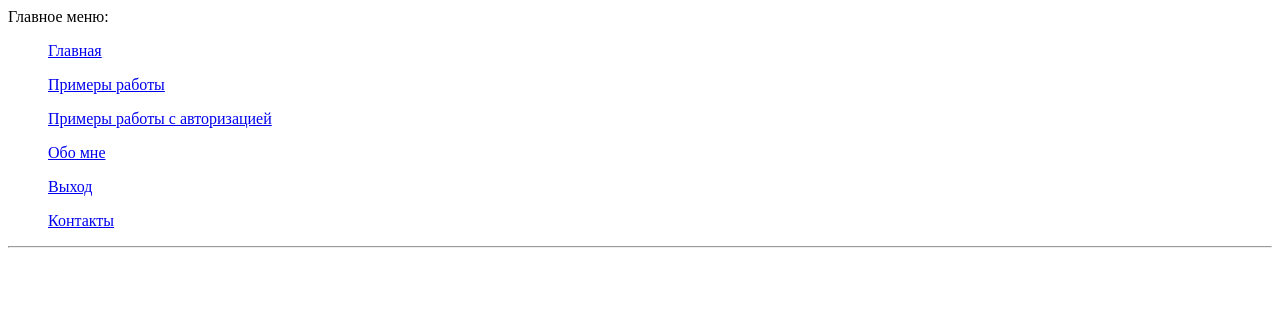
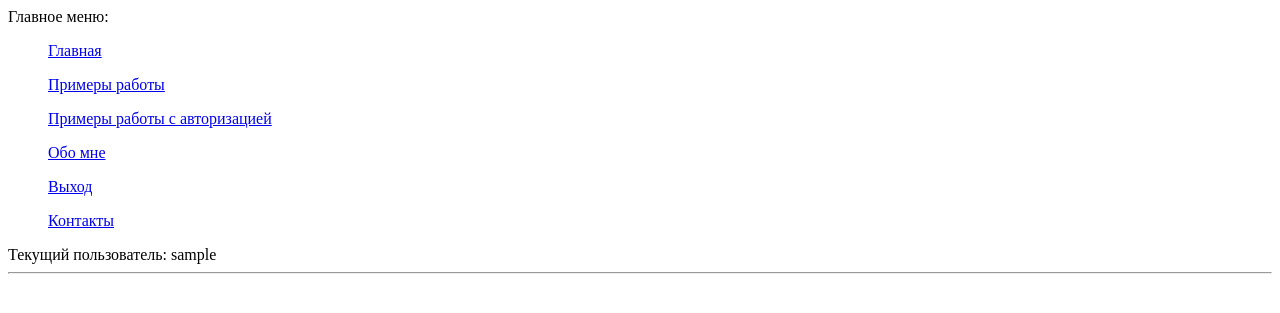
Before and after one commit to sleleko/simpleSite, a Flask app: page / in a window 1280 px wide. Shown: the top 313 px of the page. Run offline with Flask 2, Linux system fonts and the light colour scheme; the visitor is signed in with stand-in values (Sample User, id 1); data comes from the database, SQL or seed files in the repository.

Commit message:
now show current username

```diff
--- a/app/templates/index.html
+++ b/app/templates/index.html
@@ -21,6 +21,9 @@
         {% endif %}
         <ul class="li"><a href="{{ url_for('contactme') }}">Контакты</a> </ul>
     </nav>
+    <div>
+        Текущий пользователь: {{ current_user.username }}
+    </div>
     <hr>
     {% with messages = get_flashed_messages() %}
         {% if messages %}
```
